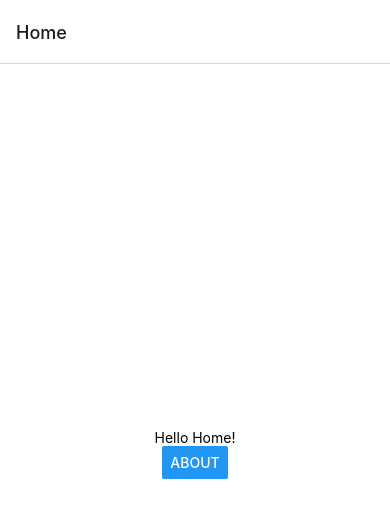
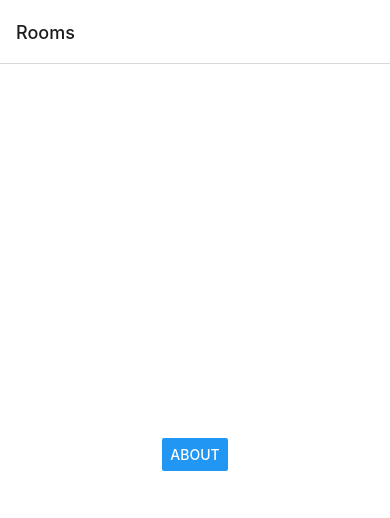
Before and after one commit to SzymonJag15/twg-chat, a React Native app: screen / in a window 390 px wide. Shown: the top 518 px of the page. Built offline with nearby package versions, Linux system fonts and the light colour scheme.

Commit message:
Add GiftedChat (#4)
Co-authored-by: szymon <szymon.jagielski@olicom.pl>

```diff
--- a/package.json
+++ b/package.json
@@ -23,6 +23,7 @@
     "react-dom": "17.0.1",
     "react-native": "0.64.3",
     "react-native-dotenv": "^3.3.1",
+    "react-native-gifted-chat": "^0.16.3",
     "react-native-safe-area-context": "^3.3.2",
     "react-native-screens": "^3.10.2",
     "react-native-web": "0.17.1"
--- /dev/null
+++ b/src/api/queries.ts
@@ -0,0 +1,19 @@
+import { gql } from "@apollo/client";
+
+export const GET_ROOMS = gql`
+  {
+    usersRooms {
+      user {
+        email
+        firstName
+        lastName
+        id
+        role
+      }
+      rooms {
+        id
+        name
+      }
+    }
+  }
+`;
--- a/src/components/navigation/Router.tsx
+++ b/src/components/navigation/Router.tsx
@@ -1,15 +1,15 @@
 import React from 'react';
 import { NavigationContainer } from '@react-navigation/native';
-import Home from '@/screens/Home/Home';
 import About from '@/screens/About/About';
 import { createStackNavigator } from '@react-navigation/stack';
+import Rooms from '@/screens/Rooms/Rooms';
 
 const RootStack = createStackNavigator();
 
 const Router = (): JSX.Element => (
   <NavigationContainer>
     <RootStack.Navigator>
-      <RootStack.Screen name="Home" component={Home} />
+      <RootStack.Screen name="Rooms" component={Rooms} />
       <RootStack.Screen name="About" component={About} />
     </RootStack.Navigator>
   </NavigationContainer>
--- a/src/screens/About/About.tsx
+++ b/src/screens/About/About.tsx
@@ -1,13 +1,39 @@
 import { RootStackProps } from '@/types/routes';
-import React from 'react';
-import { Button, StyleSheet, Text, View } from 'react-native';
+import React, { useCallback } from 'react';
+import { useState } from 'react';
+import { useEffect } from 'react';
+import { Button, StyleSheet, View } from 'react-native';
+import { GiftedChat, IMessage } from 'react-native-gifted-chat';
 
-const About = ({ navigation }: RootStackProps): JSX.Element => (
-  <View style={styles.container}>
-    <Text>Hello About!</Text>
-    <Button title="Home" onPress={() => navigation.navigate('Home')} />
-  </View>
-);
+const About = ({ navigation }: RootStackProps): JSX.Element => {
+  const [messages, setMessages] = useState<IMessage[]>();
+
+  useEffect(() => {
+    setMessages([
+      {
+        _id: 1,
+        text: 'Hello developer',
+        createdAt: new Date(),
+        user: {
+          _id: 2,
+          name: 'React Native',
+          avatar: 'https://placeimg.com/140/140/any',
+        },
+      },
+    ]);
+  }, []);
+
+  const onSend = useCallback((messages: IMessage[] = []) => {
+    setMessages((previousMessages) => GiftedChat.append(previousMessages, messages));
+  }, []);
+
+  return (
+    <View style={styles.container}>
+      <GiftedChat messages={messages} onSend={(messages) => onSend(messages)} />
+      <Button title="Rooms" onPress={() => navigation.navigate('Rooms')} />
+    </View>
+  );
+};
 
 const styles = StyleSheet.create({
   container: {
--- a/src/screens/Home/Home.tsx
+++ /dev/null
@@ -1,21 +0,0 @@
-import { RootStackProps } from '@/types/routes';
-import React from 'react';
-import { Button, StyleSheet, Text, View } from 'react-native';
-
-const Home = ({ navigation }: RootStackProps): JSX.Element => (
-  <View style={styles.container}>
-    <Text>Hello Home!</Text>
-    <Button title="About" onPress={() => navigation.navigate('About')} />
-  </View>
-);
-
-const styles = StyleSheet.create({
-  container: {
-    flex: 1,
-    backgroundColor: '#fff',
-    alignItems: 'center',
-    justifyContent: 'center',
-  },
-});
-
-export default Home;
--- /dev/null
+++ b/src/screens/Rooms/Rooms.tsx
@@ -0,0 +1,30 @@
+import { GET_ROOMS } from '@/api/queries';
+import { RootStackProps } from '@/types/routes';
+import { useQuery } from '@apollo/client';
+import React from 'react';
+import { Button, StyleSheet, Text, View } from 'react-native';
+import { SingleRoom } from './Rooms.types';
+
+const Rooms = ({ navigation }: RootStackProps): JSX.Element => {
+  const { data, loading } = useQuery(GET_ROOMS);
+
+  if (loading) return <Text>Loading...</Text>;
+  return (
+    <View style={styles.container}>
+      {data &&
+        data.usersRooms.rooms.map((room: SingleRoom) => <Text key={room.id}>{room.name}</Text>)}
+      <Button title="About" onPress={() => navigation.navigate('About')} />
+    </View>
+  );
+};
+
+const styles = StyleSheet.create({
+  container: {
+    flex: 1,
+    backgroundColor: '#fff',
+    alignItems: 'center',
+    justifyContent: 'center',
+  },
+});
+
+export default Rooms;
--- /dev/null
+++ b/src/screens/Rooms/Rooms.types.ts
@@ -0,0 +1,4 @@
+export interface SingleRoom {
+  id: string;
+  name: string;
+}
--- a/src/types/routes.ts
+++ b/src/types/routes.ts
@@ -1,7 +1,7 @@
 import { StackScreenProps } from "@react-navigation/stack"
 
 export type RootStackStackParamList = {
-  Home: undefined;
+  Rooms: undefined;
   About: undefined
 }
 
```
Also changed, not shown: 1 other file (tests, documents, lock files or other folders).
